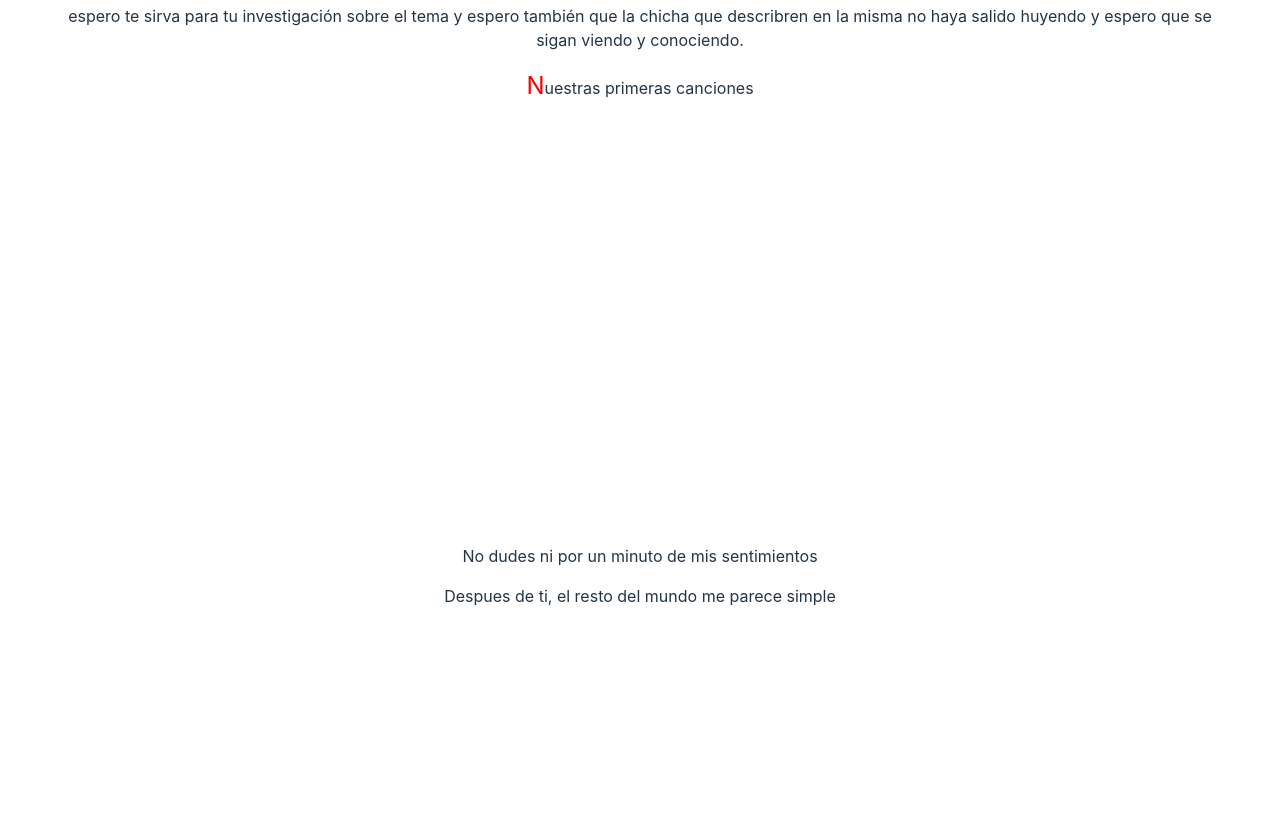
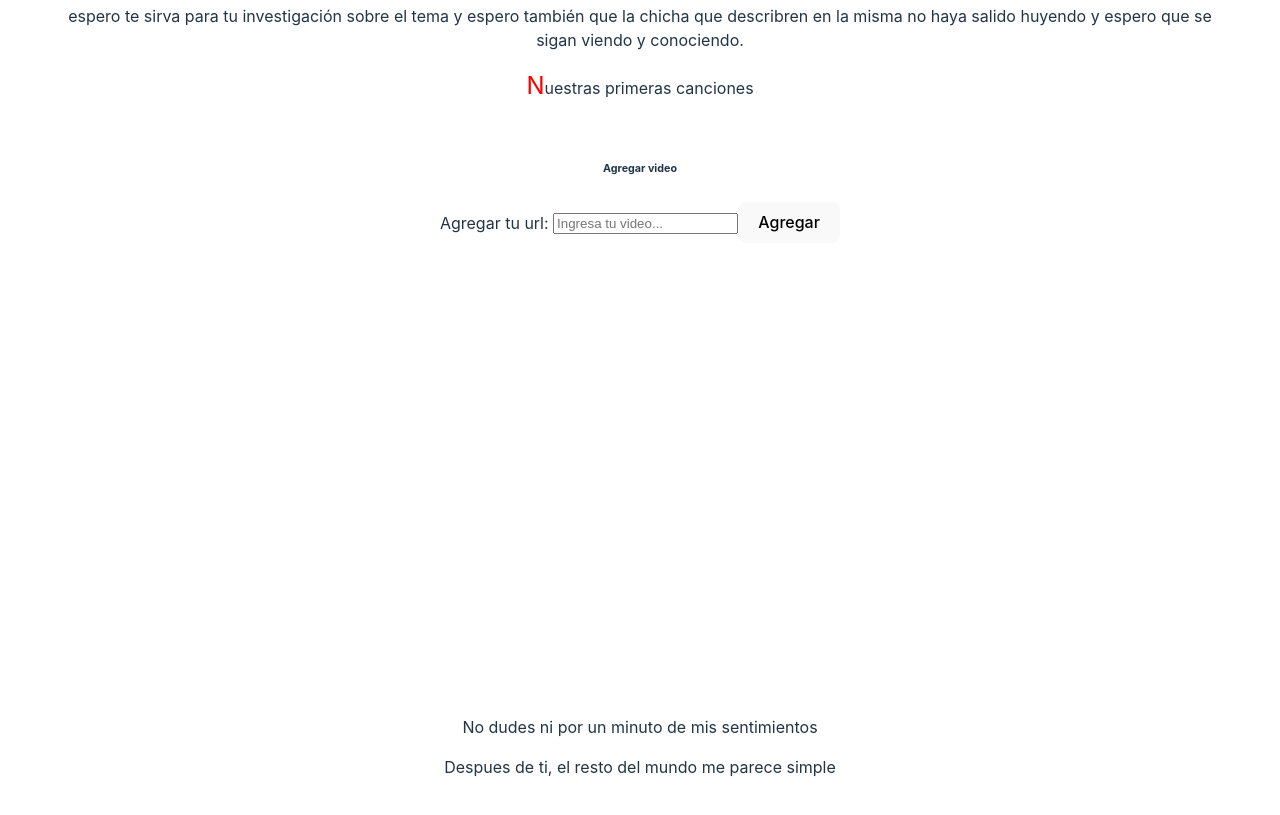
Before and after one commit to cortezramos/love-at-first-sight, a React (Vite) app: page / in a window 1280 px wide. Shown: the part 1001-1816 px from the top of the page. Before the commit the page ends 1689 px from the top, so only its background shows below. Built offline with nearby package versions, Linux system fonts and the light colour scheme; no server answers; the database is empty.

Commit message:
firebase connection

```diff
--- a/src/App.tsx
+++ b/src/App.tsx
@@ -2,6 +2,7 @@ import letter from "./assets/letters.svg";
 
 import "./App.css";
 import { Video } from "./Video";
+import { NewUrl } from "./NewUrl";
 
 function App() {
   return (
@@ -73,6 +74,9 @@ function App() {
         <span style={{ color: "red", fontSize: "150%" }}>N</span>uestras
         primeras canciones
         <div className="card">
+          <NewUrl />
+        </div>
+        <div className="card">
           <Video />
         </div>
         <p>No dudes ni por un minuto de mis sentimientos</p>
--- /dev/null
+++ b/src/NewUrl.tsx
@@ -0,0 +1,38 @@
+import { SubmitHandler, useForm } from "react-hook-form";
+import { collection, addDoc } from "firebase/firestore";
+import { db } from "./firebase/config";
+import { toast } from "sonner";
+
+export interface NewUrlProps {
+  url: string;
+}
+
+export const NewUrl = () => {
+  const { register, handleSubmit, reset } = useForm<NewUrlProps>();
+
+  const sendUrl: SubmitHandler<NewUrlProps> = (data) => {
+    const urlRef = collection(db, "songs");
+    addDoc(urlRef, {
+      url: data.url,
+    });
+    toast.success("Url agregada correctamente");
+    reset();
+  };
+
+  return (
+    <div>
+      <h6>Agregar video</h6>
+      <form onSubmit={handleSubmit(sendUrl)}>
+        <label htmlFor="url">Agregar tu url: </label>
+        <input
+          type="text"
+          placeholder="Ingresa tu video..."
+          id="url"
+          autoComplete="off"
+          {...register("url", { required: true })}
+        />
+        <button type="submit">Agregar</button>
+      </form>
+    </div>
+  );
+};
--- a/src/Video.tsx
+++ b/src/Video.tsx
@@ -1,24 +1,44 @@
+import { useEffect, useState } from "react";
 import "./App.css";
 import YoutubePlayer from "react-player/youtube";
+import { collection, getDocs } from "firebase/firestore";
+import { db } from "./firebase/config";
 
 export const Video = () => {
+  const [data, setData] = useState<string[]>([]);
+  const [load, setLoad] = useState<boolean>(false);
+
+  useEffect(
+    () => {
+      //document.title = "React Player";
+      const dataRef = collection(db, "songs");
+      const listVideos: string[] = [];
+      getDocs(dataRef).then((querySnapshot) => {
+        querySnapshot.forEach((doc) => {
+          listVideos.push(doc.data().url);
+        });
+        setLoad(true);
+      });
+      setData(listVideos);
+    },
+    // eslint-disable-next-line
+    []
+  );
+
   return (
     <div className="reactplayer">
-      <YoutubePlayer
-        url={[
-          "https://www.youtube.com/watch?v=m86SrMsjgP0",
-          "https://www.youtube.com/watch?v=MldGX_mbS-o",
-          "https://www.youtube.com/watch?v=D9W4DLjmoOM",
-          "https://www.youtube.com/watch?v=zLX_GcXt2pI",
-          "https://www.youtube.com/watch?v=sD9_l3oDOag",
-          "https://www.youtube.com/watch?v=dsLjyLn859g",
-          "https://www.youtube.com/watch?v=8g3KHA8ROiA",
-          "https://www.youtube.com/watch?v=o12p0Zh6r_g",
-          "https://www.youtube.com/watch?v=lmDfmilZ4Xo",
-        ]}
-        controls
-        loop
-      />
+      {load && (
+        <YoutubePlayer
+          url={data}
+          controls
+          loop
+          config={{
+            playerVars: {
+              host: `${window.location.protocol}//www.youtube.com`,
+            },
+          }}
+        />
+      )}
     </div>
   );
 };
--- /dev/null
+++ b/src/firebase/config.ts
@@ -0,0 +1,18 @@
+import { initializeApp } from "firebase/app";
+import { getFirestore } from "firebase/firestore";
+
+// Your web app's Firebase configuration
+const firebaseConfig = {
+    apiKey: "AIzaSyCO5cm5pmVDhUj247T0RwrQmibOgHfDQA0",
+    authDomain: "love-at-first-sight-22e4c.firebaseapp.com",
+    projectId: "love-at-first-sight-22e4c",
+    storageBucket: "love-at-first-sight-22e4c.appspot.com",
+    messagingSenderId: "131189172311",
+    appId: "1:131189172311:web:ed9e3a60387c6ebe899b12"
+};
+
+// Initialize Firebase
+export const app = initializeApp(firebaseConfig);
+
+// Get a Firestore instance
+export const db = getFirestore(app);
--- a/src/main.tsx
+++ b/src/main.tsx
@@ -1,10 +1,12 @@
-import React from 'react'
-import ReactDOM from 'react-dom/client'
-import App from './App.tsx'
-import './index.css'
+import React from "react";
+import ReactDOM from "react-dom/client";
+import App from "./App.tsx";
+import "./index.css";
+import { Toaster } from "sonner";
 
-ReactDOM.createRoot(document.getElementById('root')!).render(
+ReactDOM.createRoot(document.getElementById("root")!).render(
   <React.StrictMode>
+    <Toaster position="bottom-left" expand={true} richColors closeButton />
     <App />
-  </React.StrictMode>,
-)
+  </React.StrictMode>
+);
```
Also changed, not shown: package.json (+6 -1 lines), 1 other file (tests, documents, lock files or other folders).
